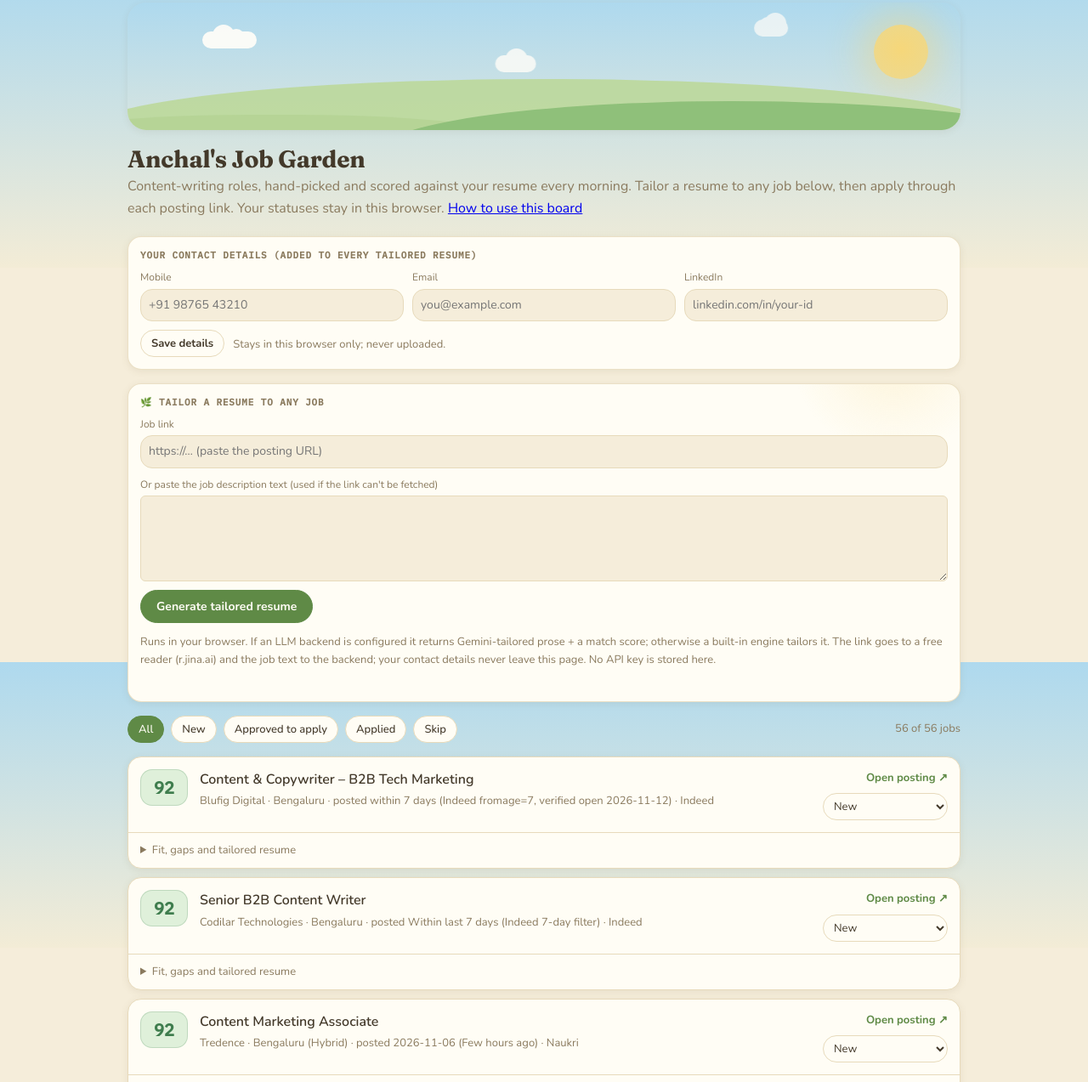
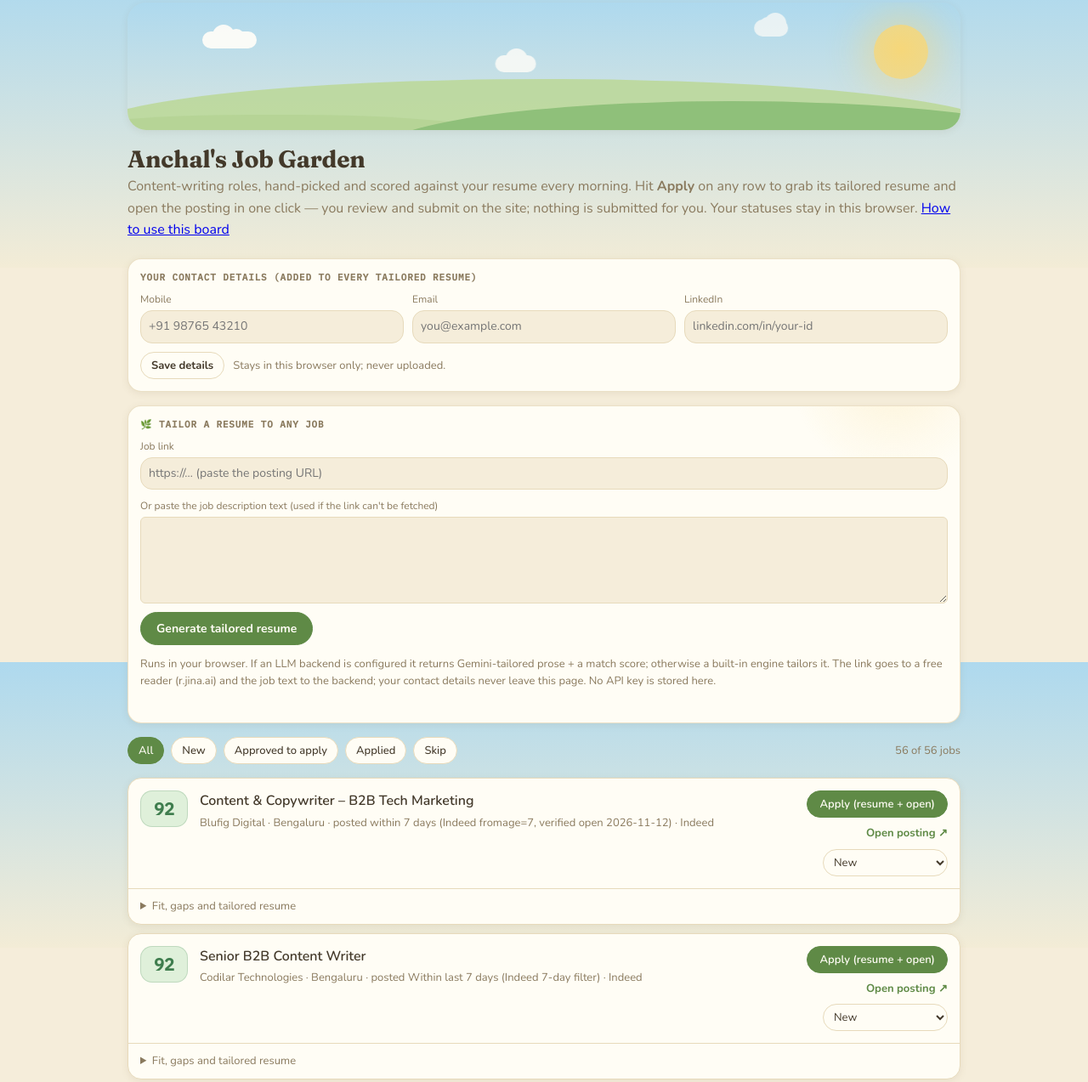
Before and after one commit to pradeeptrain9/job-board-anchal, a plain HTML site: page index.html in a window 1280 px wide. Shown: the part 21-1294 px from the top of the page at 85% size. Drawn offline with nearby package versions, Linux system fonts and the light colour scheme.

Commit message:
dashboard: one-click Apply (tailored resume + open posting) 2026-11-13

```diff
--- a/index.html
+++ b/index.html
@@ -44,6 +44,8 @@ button:focus-visible,select:focus-visible,summary:focus-visible,a:focus-visible{
 .new{font:500 11px var(--mono);background:var(--accent);color:var(--accent-fg);padding:1px 6px;border-radius:4px;margin-left:6px;vertical-align:1px}
 .side{display:flex;flex-direction:column;gap:8px;align-items:flex-end}
 select{font:inherit;font-size:13px;padding:5px 8px;border:1px solid var(--line);border-radius:6px;background:var(--surface);color:var(--fg)}
+.apply-btn{font:600 13px var(--body);padding:6px 14px;border:1px solid var(--accent);background:var(--accent);color:var(--accent-fg);border-radius:999px;cursor:pointer}
+.apply-btn:hover{background:color-mix(in srgb,var(--accent),#000 8%)}
 .apply{font-size:13px;font-weight:600;color:var(--accent);text-decoration:none}
 .apply:hover{text-decoration:underline}
 details{border-top:1px solid var(--line);padding:0 14px}
@@ -117,7 +119,7 @@ pre{border-radius:14px;background:color-mix(in srgb,var(--bg),transparent 25%)}
     <div class="hill near2"></div><div class="hill far"></div><div class="hill near"></div>
   </div>
   <h1>Anchal's Job Garden</h1>
-  <p class="sub">Content-writing roles, hand-picked and scored against your resume every morning. Tailor a resume to any job below, then apply through each posting link. Your statuses stay in this browser. <a href="guide.html">How to use this board</a></p>
+  <p class="sub">Content-writing roles, hand-picked and scored against your resume every morning. Hit <b>Apply</b> on any row to grab its tailored resume and open the posting in one click — you review and submit on the site; nothing is submitted for you. Your statuses stay in this browser. <a href="guide.html">How to use this board</a></p>
   <form class="prof" id="prof">
     <h2>Your contact details (added to every tailored resume)</h2>
     <div class="f">
@@ -216,7 +218,11 @@ function render(){
     // Opening the posting or downloading the tailored resume counts as applying — mark it, in place.
     const applyNow=()=>{if((LS[j.id]||"New")==="Applied")return;LS[j.id]="Applied";try{localStorage.setItem("st",JSON.stringify(LS))}catch{}sel.value="Applied";li.className="job st-Applied"};
     a.addEventListener("click",applyNow);
-    side.append(a,sel);row.append(main,side);li.append(row);
+    // Apply: one click readies the application — downloads the tailored PDF and opens the posting. You review and submit on the site; it is never auto-submitted.
+    const ap=el("button","apply-btn",j.resume?"Apply (resume + open)":"Apply (open)");ap.type="button";
+    ap.title="Downloads your tailored resume (if any) and opens the posting in a new tab. You review and click submit on the site — nothing is submitted for you.";
+    ap.onclick=()=>{if(j.resume){const fb=(j.company+"-"+j.title).replace(/[^A-Za-z0-9]+/g,"-").replace(/^-|-$/g,"").slice(0,60)+"-Anchal-Nayak";savePdf(j,ap,fb+".pdf")}window.open(j.url,"_blank","noopener");applyNow()};
+    side.append(ap,a,sel);row.append(main,side);li.append(row);
     const d=el("details");d.append(el("summary",null,"Fit, gaps"+(j.resume?" and tailored resume":"")));
     const det=el("div","det");
     const blk=(h,p,c)=>{const w=el("div");w.append(el("h3",null,h),el("p",c,p));return w};
```
